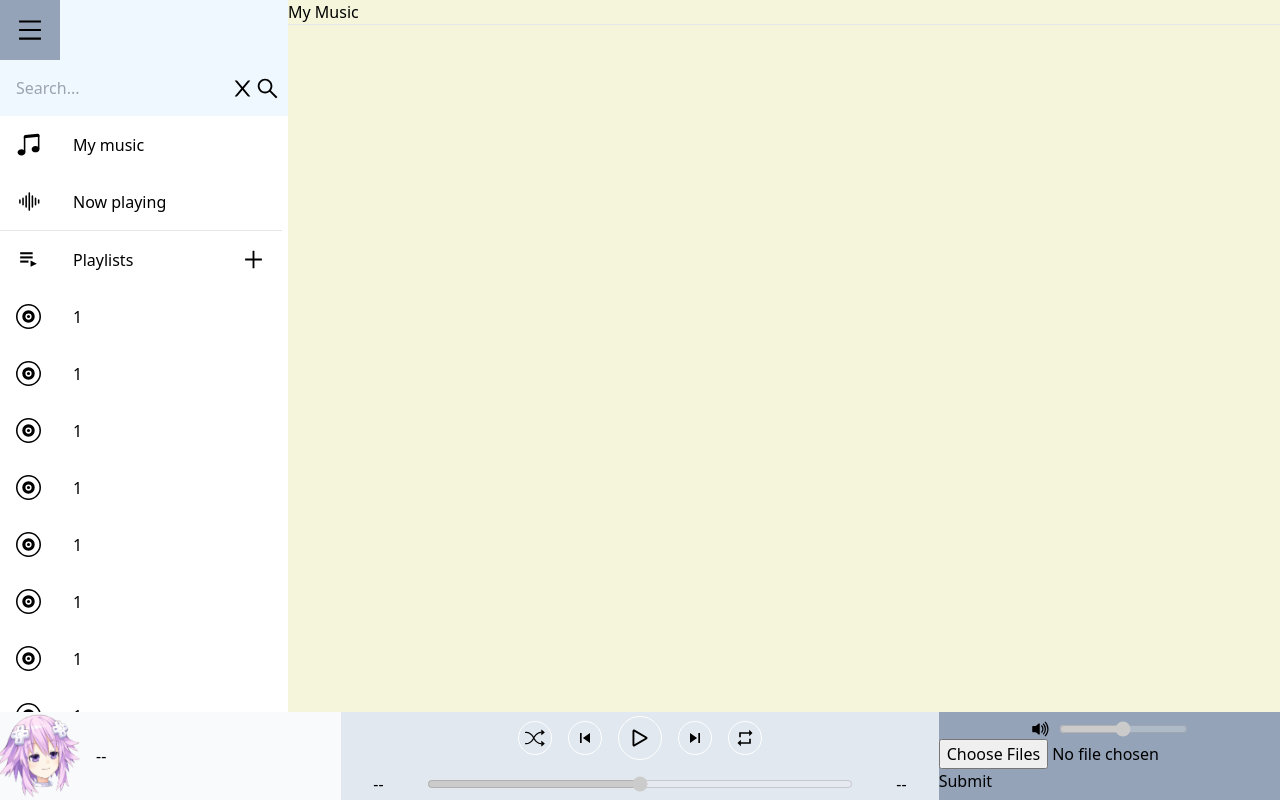
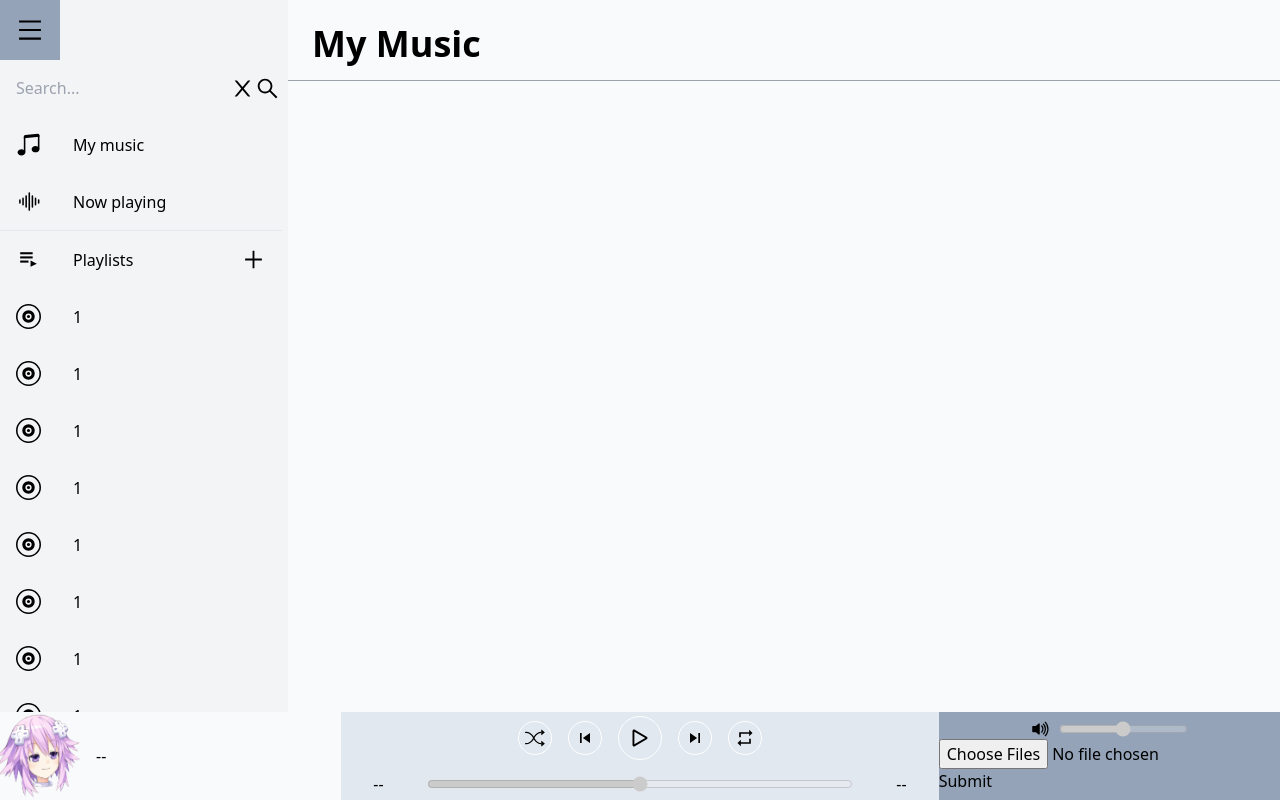
Before and after one commit to dudleylim/music-app, a React (Create React App) app: page / in a window 1280 px wide. Built offline with nearby package versions, Linux system fonts and the light colour scheme.

Commit message:
changed styling

```diff
--- a/src/App.css
+++ b/src/App.css
@@ -20,14 +20,14 @@ header
 {
     grid-column: header;
     grid-row: other;
-    background-color: aliceblue;
+    /* background-color: aliceblue; */
 }
 
 main
 {
     grid-column: main;
     grid-row: other;
-    background-color: beige;
+    /* background-color: beige; */
     overflow-y: auto;
 }
 
--- a/src/components/Header.js
+++ b/src/components/Header.js
@@ -7,7 +7,7 @@ import { NavItemPlaylist, PlaylistItem } from './subcomponents/NavItem';
 
 const Header = () => {
     return (
-        <header className='flex flex-col overflow-y-auto'>
+        <header className='flex flex-col overflow-y-auto bg-gray-100'>
             <div>
                 <button className='p-4 hover:bg-slate-400'><AiOutlineMenu size={28}/></button>
             </div>
@@ -18,7 +18,7 @@ const Header = () => {
                 <button><AiOutlineSearch  size={25}/></button>
             </div>
 
-            <nav className='flex flex-col overflow-y-auto bg-white h-full'>
+            <nav className='flex flex-col overflow-y-auto h-full'>
                 <NavItem linkTo={'/'} icon={<BsMusicNoteBeamed size={25} />} body={'My music'} />
                 <NavItem linkTo={'/'} icon={<BsSoundwave size={25} />} body={'Now playing'} />
                 <hr />
--- a/src/components/Main.js
+++ b/src/components/Main.js
@@ -6,7 +6,7 @@ import MainPlaylistSpecific from './maincomponents/MainPlaylistSpecific';
 
 const Main = () => {
     return (
-        <main>
+        <main className='bg-slate-50'>
             <Routes>
                 <Route path='/' exact element={<MainSongs />} />
                 <Route path='/playlists' exact element={<MainPlaylists />} />
--- a/src/components/SongFooter.js
+++ b/src/components/SongFooter.js
@@ -27,7 +27,7 @@ const SongFooter = () => {
         } else {
             player.current.pause();
         }
-        console.log(contextApi.songs[contextApi.index].name);
+        console.log(contextApi.songs);
     }
 
     const toggleShuffle = () => {
--- /dev/null
+++ b/src/components/maincomponents/MainHeading.js
@@ -0,0 +1,11 @@
+import React from 'react'
+
+const MainHeading = ({body}) => {
+    return (
+        <section className='border-b border-gray-400 p-6 pb-4 mb-4'>
+            <h1 className='font-semibold text-4xl'>{body}</h1>
+        </section>
+    )
+}
+
+export default MainHeading
--- a/src/components/maincomponents/MainSongs.js
+++ b/src/components/maincomponents/MainSongs.js
@@ -1,15 +1,21 @@
 import React, { useState, useContext } from 'react'
 import Context from '../ContextApi'
+import MainHeading from './MainHeading';
 
 const MainSongs = () => {
     const contextApi = useContext(Context);
 
     return (
         <>
-        <h1>My Music</h1>
-        <hr />
+        <MainHeading body={'My Music'}/>
         <section>
-            <ul>
+            <ul className='flex flex-col'>
+            {contextApi.initialized &&
+                Object.entries(contextApi.songs).map((song) => {
+                    // each song entry is an array of [id, file details], thus we use song[0] as id, and we access the song name using song[1].name
+                    return <li key={song[0]} className="p-4 odd:bg-slate-50 even:bg-slate-200 hover:bg-slate-300">{song[1].name}</li>
+                })
+            }
             </ul>
         </section>
         </>
--- a/src/components/subcomponents/NavItem.js
+++ b/src/components/subcomponents/NavItem.js
@@ -4,7 +4,7 @@ import { Link } from 'react-router-dom';
 
 const NavItem = ({icon, body, linkTo}) => {
     return (
-        <Link to={linkTo} className="p-4 flex flex-row gap-8 items-center hover:bg-gradient-to-r from-slate-200 to-white">
+        <Link to={linkTo} className="p-4 flex flex-row gap-8 items-center hover:bg-gradient-to-r from-slate-300 to-gray-100">
             {icon}
             <p>{body}</p>
         </Link>
@@ -14,7 +14,7 @@ export default NavItem
 
 export const NavItemPlaylist = ({icon, body, addIcon, linkTo}) => {
     return (
-        <Link to={linkTo} className="p-4 flex flex-row gap-8 items-center hover:bg-gradient-to-r from-slate-200 to-white">
+        <Link to={linkTo} className="p-4 flex flex-row gap-8 items-center hover:bg-gradient-to-r from-slate-300 to-gray-100">
             {icon}
             <p>{body}</p>
             <button className='ml-auto'>
@@ -26,7 +26,7 @@ export const NavItemPlaylist = ({icon, body, addIcon, linkTo}) => {
 
 export const PlaylistItem = ({body, linkTo}) => {
     return (
-        <div className="p-4 flex flex-row gap-8 items-center hover:bg-gradient-to-r from-slate-200 to-white">
+        <div className="p-4 flex flex-row gap-8 items-center hover:bg-gradient-to-r from-slate-300 to-gray-100">
             <BsVinyl size={25} />
             <p>{body}</p>
         </div>
```
